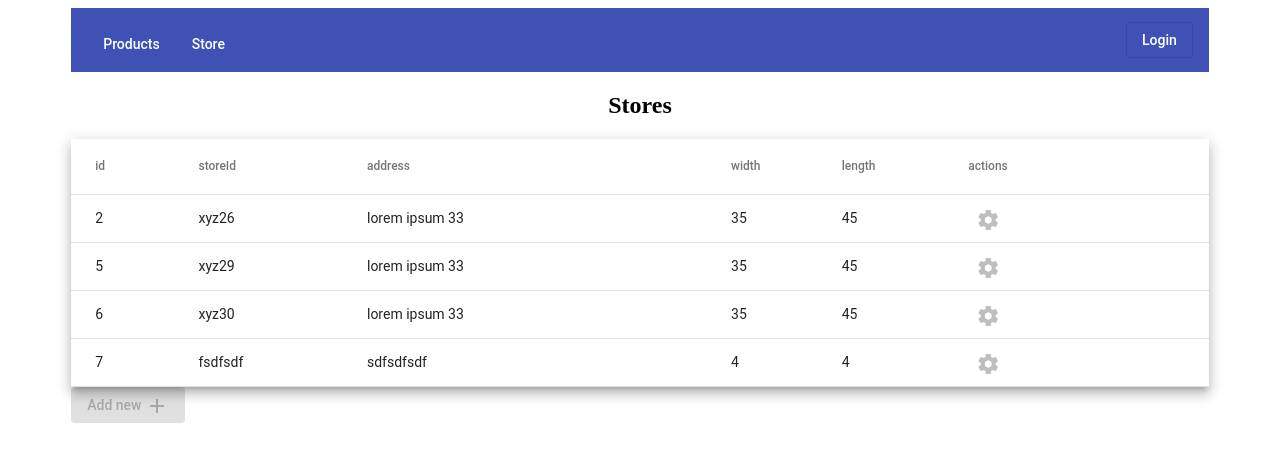
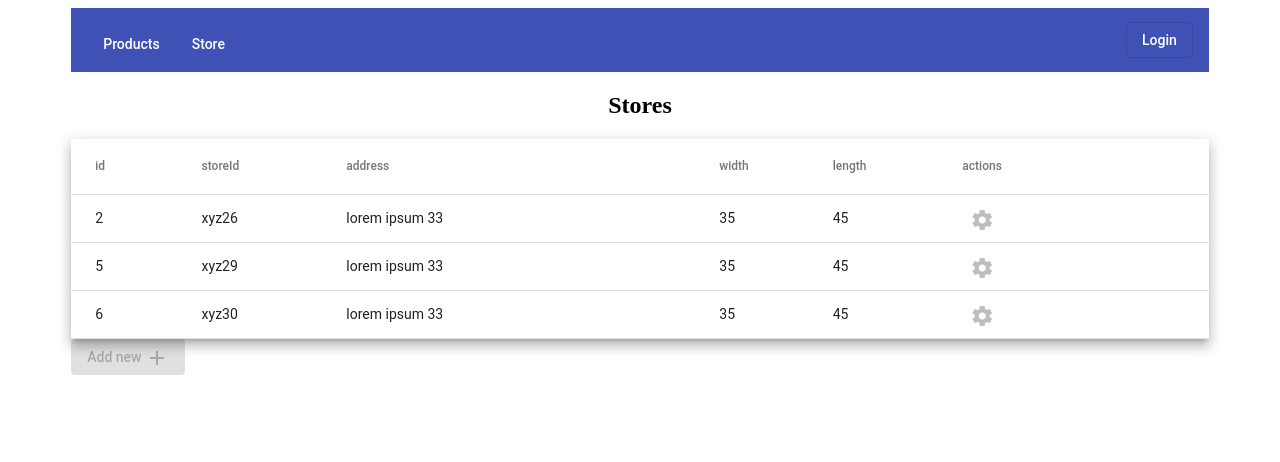
Before and after one commit to SanyiToth/warehouse, an Angular app: page /stores in a window 1280 px wide. Shown: the top 462 px of the page. Built offline with nearby package versions, Linux system fonts and the light colour scheme; data requests are answered from the project's data file.

Commit message:
patchoffer works

```diff
--- a/mock/db.json
+++ b/mock/db.json
@@ -66,13 +66,6 @@
       "address": "lorem ipsum 33",
       "width": 35,
       "length": 45
-    },
-    {
-      "storeId": "fsdfsdf",
-      "address": "sdfsdfsdf",
-      "width": 4,
-      "length": 4,
-      "id": 7
     }
   ]
 }
--- a/src/app/shared/dialogs/store-dialog/store-dialog.component.ts
+++ b/src/app/shared/dialogs/store-dialog/store-dialog.component.ts
@@ -29,31 +29,33 @@ export class StoreDialogComponent implements OnInit {
 
 
   onSubmit() {
-    /* if (this.storeForm.valid)
+
+    if (this.data) {
+      this.storesService.patchStore(this.storeForm.value, this.id)
+        .subscribe(resp => {
+          this.notification.open('You saved successfully!');
+          this.dialogRef.close()
+        }, error => {
+          this.notification.open('Something went wrong. Try again later!');
+        })
+    } else {
       this.storesService.postStore(this.storeForm.value)
         .subscribe(resp => {
           this.notification.open('You saved successfully!');
           this.dialogRef.close()
         }, error => {
           this.notification.open('Something went wrong. Try again later!');
-         })*/
-
-        this.storesService.patchStore(this.storeForm.value,this.id)
-          .subscribe(resp => {
-            this.notification.open('You saved successfully!');
-            this.dialogRef.close()
-          }, error => {
-            this.notification.open('Something went wrong. Try again later!');
         })
-
+    }
   }
 
   ngOnInit(): void {
-    this.id = this.data.element.id;
     if (!this.data) {
+      this.id = this.data?.element?.id;
+
       this.storeForm.get('storeId')?.enable();
     }
-
+    this.storeForm.get('storeId')?.setValue(this.data.element.storeId);
   }
 
 
--- a/src/app/shared/services/stores/stores.service.ts
+++ b/src/app/shared/services/stores/stores.service.ts
@@ -28,6 +28,6 @@ export class StoresService {
   }
 
   patchStore(store: Store, id: number): Observable<Store> {
-    return this.http.post<Store>(environment.API_URL + StoresService.PATH + `/${id}`, store);
+    return this.http.patch<Store>(environment.API_URL + StoresService.PATH + `/${id}`, store);
   }
 }
```
Lines whose indentation alone changed are shown as unchanged.
